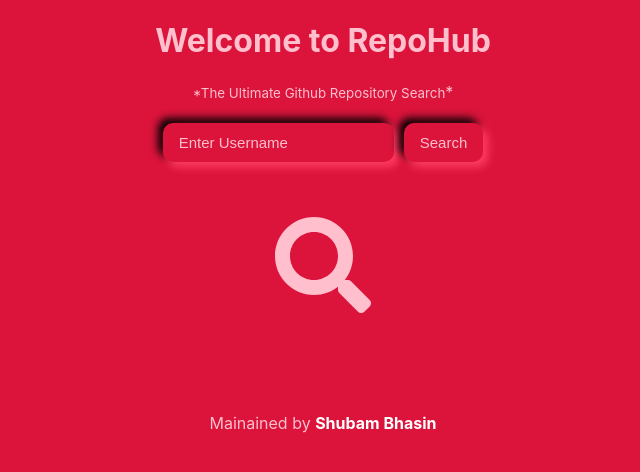
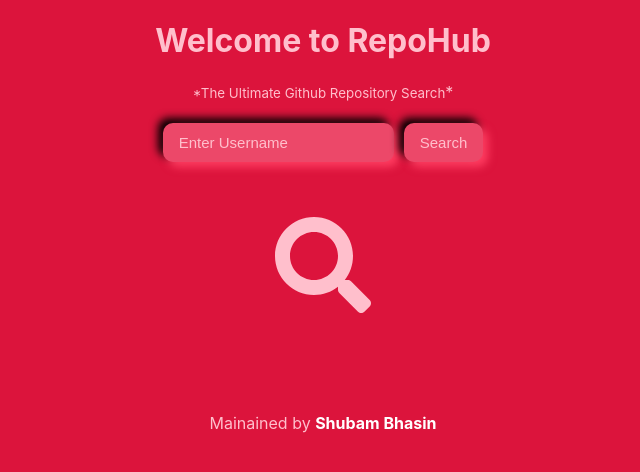
Before and after one commit to shubambhasin/RepoHub, a React (Create React App) app: page / in a window 1280 px wide. Shown: the top 472 px of the page, without its empty margins (317-957 px from the left). Built offline with nearby package versions, Linux system fonts and the light colour scheme.

Commit message:
style: input

```diff
--- a/src/components/search.css
+++ b/src/components/search.css
@@ -9,7 +9,7 @@
   font-size: 15px;
   margin: 5px;
   border: none;
-  background: crimson;
+  background: rgb(236, 72, 105);
   border-radius: 10px;
   outline: none;
   box-shadow: 5px 5px 8px #ff3d61, -5px -5px 8px #000;
```
